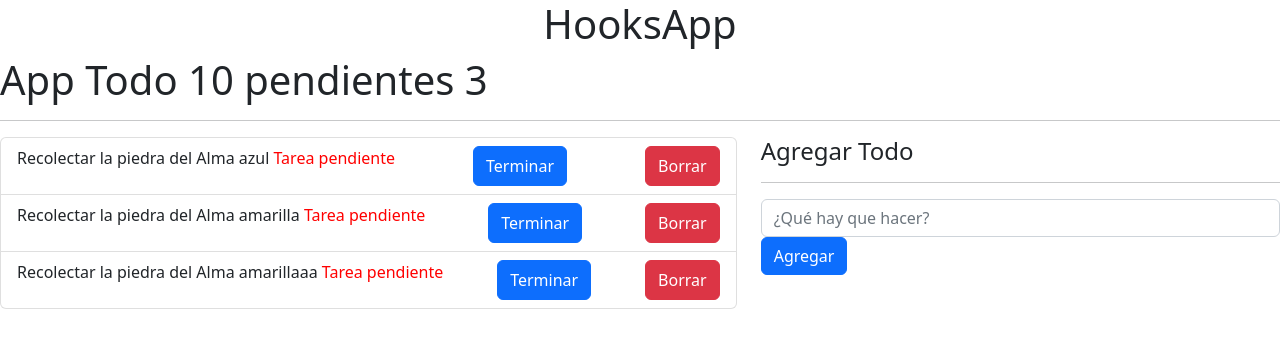
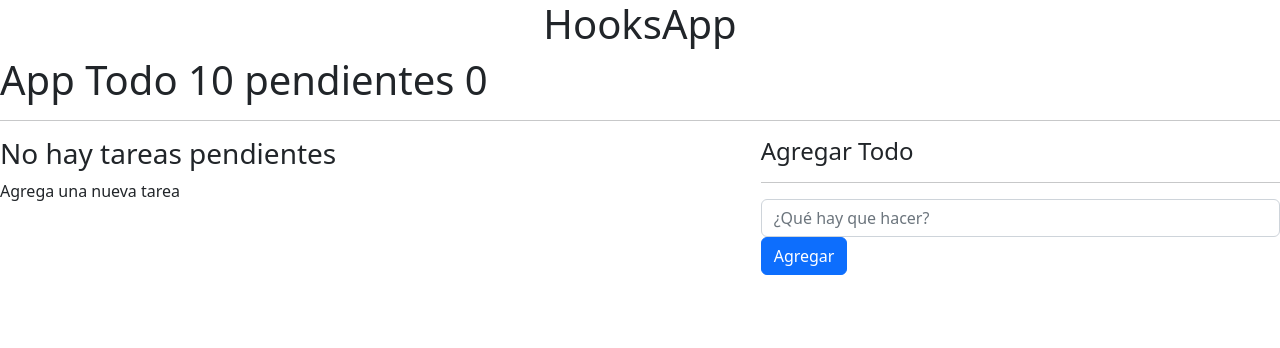
Before and after one commit to RunyShark/hooks-to-learn, a React (Vite) app: page / in a window 1280 px wide. Shown: the top 348 px of the page. Built offline with nearby package versions, Linux system fonts and the light colour scheme.

Commit message:
AppTodoEnd

```diff
--- a/src/components/10-useReducer/TodoApp.jsx
+++ b/src/components/10-useReducer/TodoApp.jsx
@@ -1,23 +1,7 @@
 import { useReducer } from "react";
 import { todoReducer, TodoList, TodoForm } from "./";
 
-const initalState = [
-  {
-    id: 1,
-    descrpcion: "Recolectar la piedra del Alma azul",
-    done: false,
-  },
-  {
-    id: 2,
-    descrpcion: "Recolectar la piedra del Alma amarilla",
-    done: false,
-  },
-  {
-    id: 3,
-    descrpcion: "Recolectar la piedra del Alma amarillaaa",
-    done: false,
-  },
-];
+const initalState = [];
 export const TodoApp = () => {
   const [todos, dispatch] = useReducer(todoReducer, initalState);
 
--- a/src/components/10-useReducer/TodoForm.jsx
+++ b/src/components/10-useReducer/TodoForm.jsx
@@ -9,7 +9,7 @@ export const TodoForm = ({ onNewTodo }) => {
     event.preventDefault();
     if (descrpcion.length <= 1) return;
     const addNewTodo = {
-      id: new Date().getTime() * 2,
+      id: new Date().getTime(),
       descrpcion,
       done: false,
     };
--- a/src/components/10-useReducer/TodoList.jsx
+++ b/src/components/10-useReducer/TodoList.jsx
@@ -1,16 +1,24 @@
 import { TodoItem } from "./";
 export const TodoList = ({ value, deleteOne, endUp }) => {
+  console.log(value.descrpcion);
   return (
     <>
       <ul className="list-group">
-        {value.map((todo) => (
+        {value.length === 0 ? (
+          <>
+            <h3>No hay tareas pendientes</h3>
+            <p>Agrega una nueva tarea</p>
+          </>
+        ) : (
+          value?.map((todo) => (
             <TodoItem
               key={todo.id}
               {...todo}
               deleteOne={deleteOne}
               endUp={endUp}
             />
-        ))}
+          ))
+        )}
       </ul>
     </>
   );
```
Lines whose indentation alone changed are shown as unchanged.
